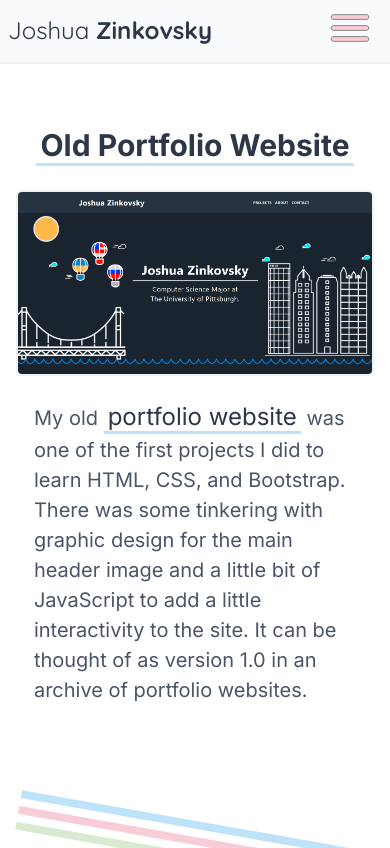
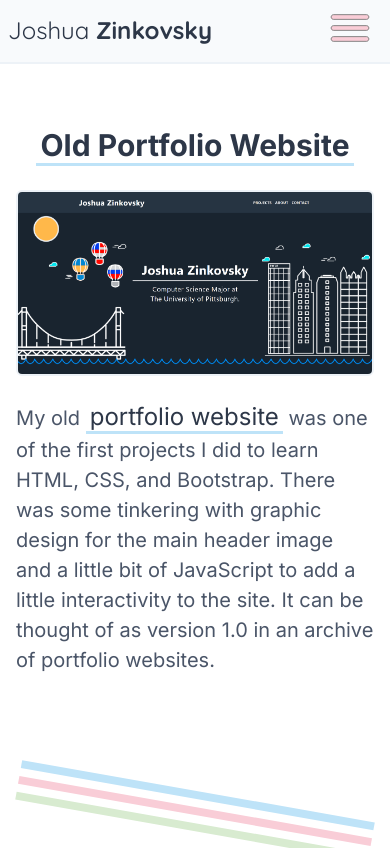
Before and after one commit to Josh961/Personal-Website, an Angular app: page /projects in a window 390 px wide. Shown: the top 848 px of the page. Built offline with nearby package versions, Linux system fonts and the light colour scheme.

Commit message:
Expand to full width for info on mobile devices

```diff
--- a/src/app/modules/projects/component/projects.component.scss
+++ b/src/app/modules/projects/component/projects.component.scss
@@ -19,10 +19,13 @@
   }
 
   &__info {
-    width: 90%;
     color: $grey-700;
     font-size: $text-xl;
     line-height: 1.5;
+
+    @include for-tablet-portrait-up() {
+      width: 90%;
+    }
   }
 
   &__link {
```
